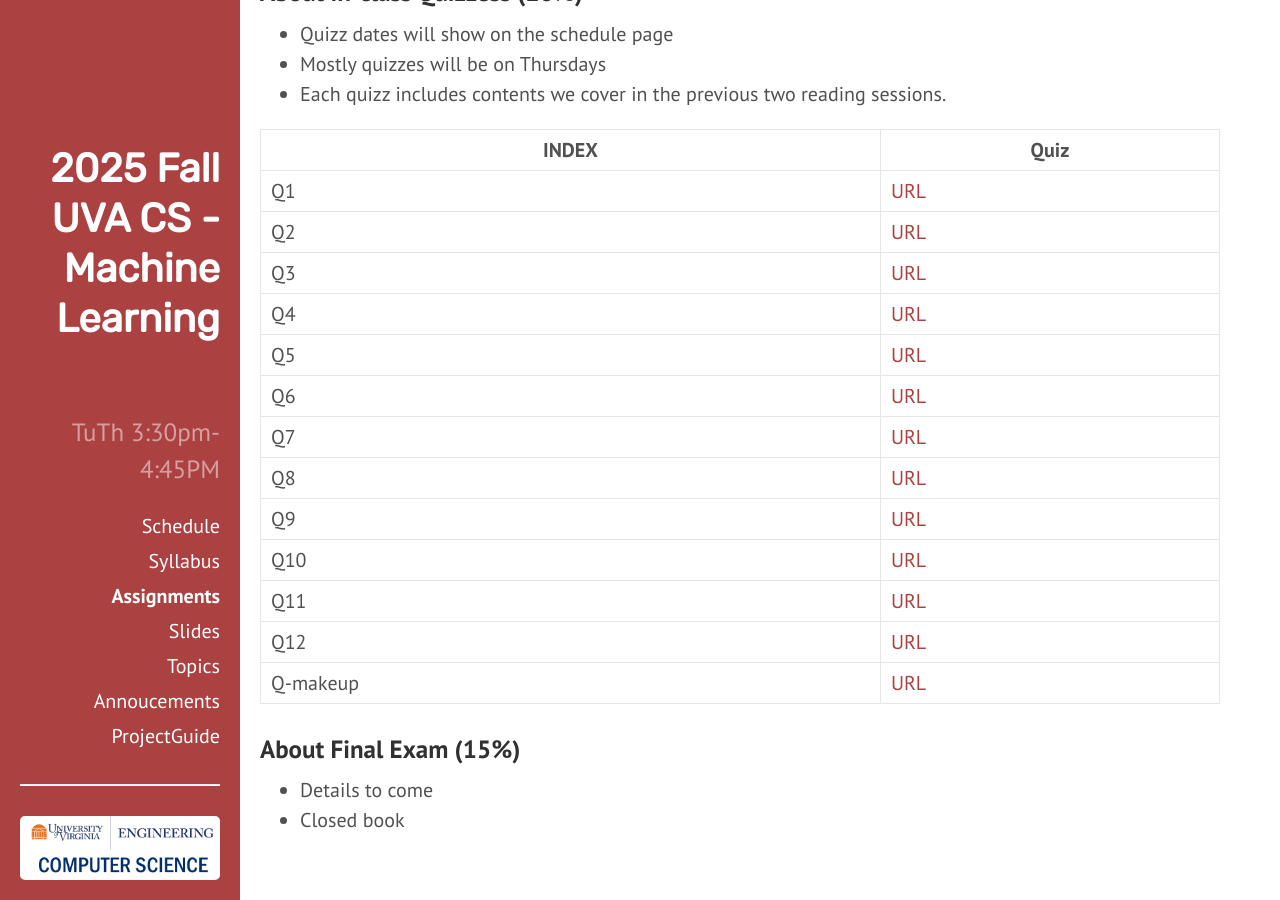
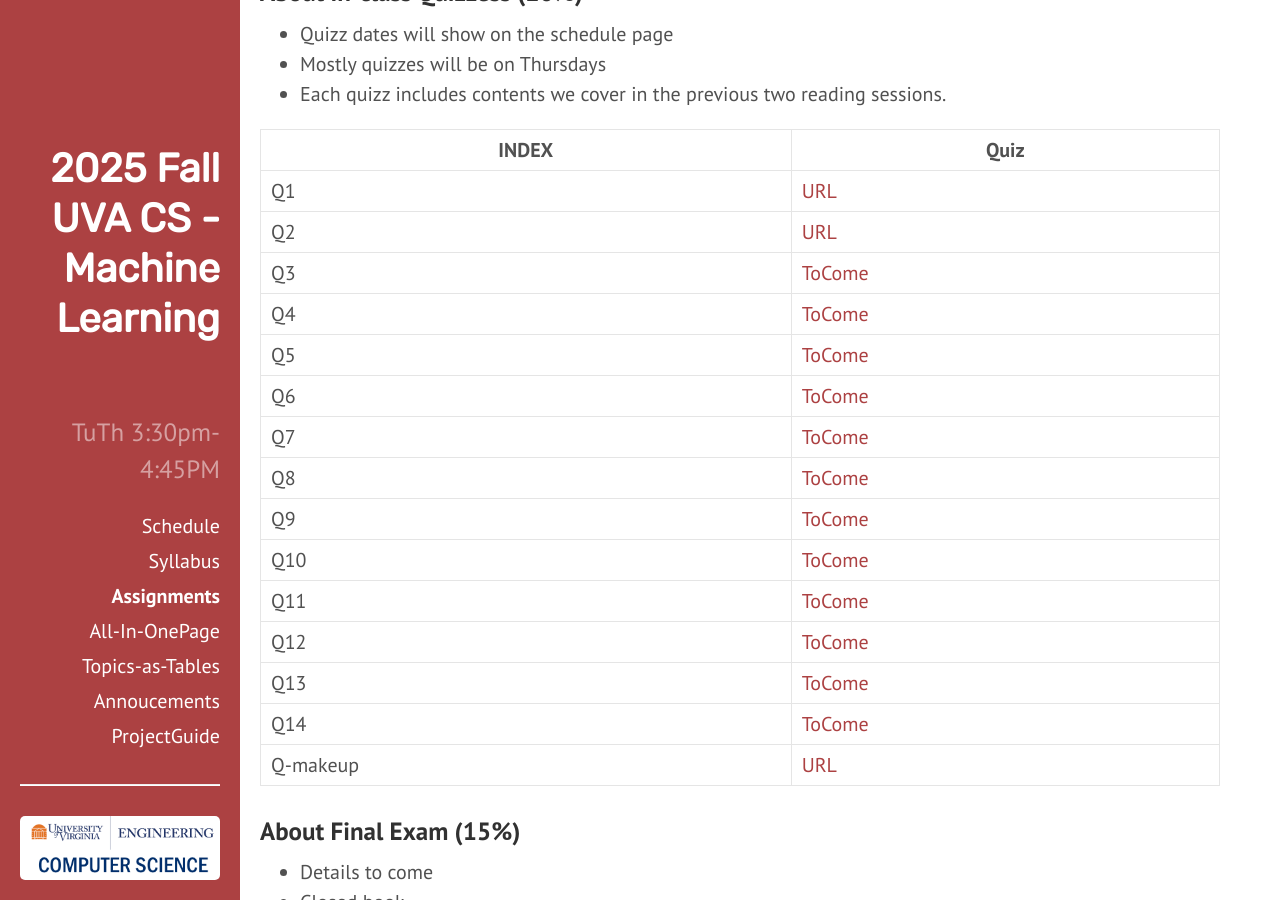
Before and after one commit to qiyanjun/2025Fall-UVA-CS-MachineLearningDeep, a Jekyll site: the page built from Assignments.md, in a window 1280 px wide and 900 px high, scrolled down 1073 px. Built offline with Jekyll 4.4.1, drawn with Linux system fonts in a browser that asks for light colours.

```diff
--- a/Assignments.md
+++ b/Assignments.md
@@ -88,18 +88,20 @@ desc: "Information of Assignments for 2025 Fall  UVa CS 4774 Machine Learning"
 
 |INDEX | Quiz |
 |------|----------------------------|
-| Q1   | [URL]() |
-| Q2   | [URL]() |
-| Q3   | [URL]() |
-| Q4   | [URL]() |
-| Q5   | [URL]() |
-| Q6   | [URL]() |
-| Q7   | [URL]() |
-| Q8   | [URL]() |
-| Q9   | [URL]() |
-| Q10   | [URL]() |
-| Q11   | [URL]() |
-| Q12   | [URL]() |
+| Q1   | [URL](https://forms.gle/2oqV25qimz8AG1J58) |
+| Q2   | [URL](https://forms.gle/TtPu4ZwHvNoNiw5bA) |
+| Q3   | [ToCome]() |
+| Q4   | [ToCome]() |
+| Q5   | [ToCome]() |
+| Q6   | [ToCome]() |
+| Q7   | [ToCome]() |
+| Q8   | [ToCome]() |
+| Q9   | [ToCome]() |
+| Q10   | [ToCome]() |
+| Q11   | [ToCome]() |
+| Q12   | [ToCome]() |
+| Q13   | [ToCome]() |
+| Q14   | [ToCome]() |
 | Q-makeup   | [URL]() |
 
 
--- a/LecturesByDate.md
+++ b/LecturesByDate.md
@@ -1,6 +1,6 @@
 ---
 layout: page
-title: Slides
+title: All-In-OnePage
 desc: "2025 Fall  UVa CS Machine Learning Lectures Organized by Given Order"
 ---
 
--- a/LecturesByTags.md
+++ b/LecturesByTags.md
@@ -1,6 +1,6 @@
 ---
 layout: page
-title: Topics
+title: Topics-as-Tables
 desc: "2025 Fall  UVa CS Machine Learning Lectures Organized by Tags"
 ---
 <p><a name="topPage"></a></p>
--- a/index.html
+++ b/index.html
@@ -63,7 +63,7 @@ desc: 'Website for 2025 Fall -UVA-CS Machine Learning: Machine learning Foundati
 {% assign dweeks = "|W1|W2|W2|W3|W3|W4|W4|W5|W5|W6|W6|W7|W7|W8|W9|W9|W10|W10|W11|W12|W12|W13|W13|W14 | W15| W15| W16 " | split: "|" %}
 
 
-{% assign Qdates = "|||Q1||Q2||Q3||Q4||Q5||Q6|Q7|| Q8||Q9| Q10||Q11||Q12|||Q-makeup| Final " | split: "|" %}
+{% assign Qdates = "|||Q1||Q2|Q3||Q4||Q5||Q6|| Q-makeup |Q7|| Q8||Q9| | | Q10||Q11|Q12||Q13|| Q-makeup " | split: "|" %}
 
 {% for post in sorted %}
 
```
Also changed, not shown: About.md (+3 -3 lines), z25fBlog.md (+9 -1 lines).
